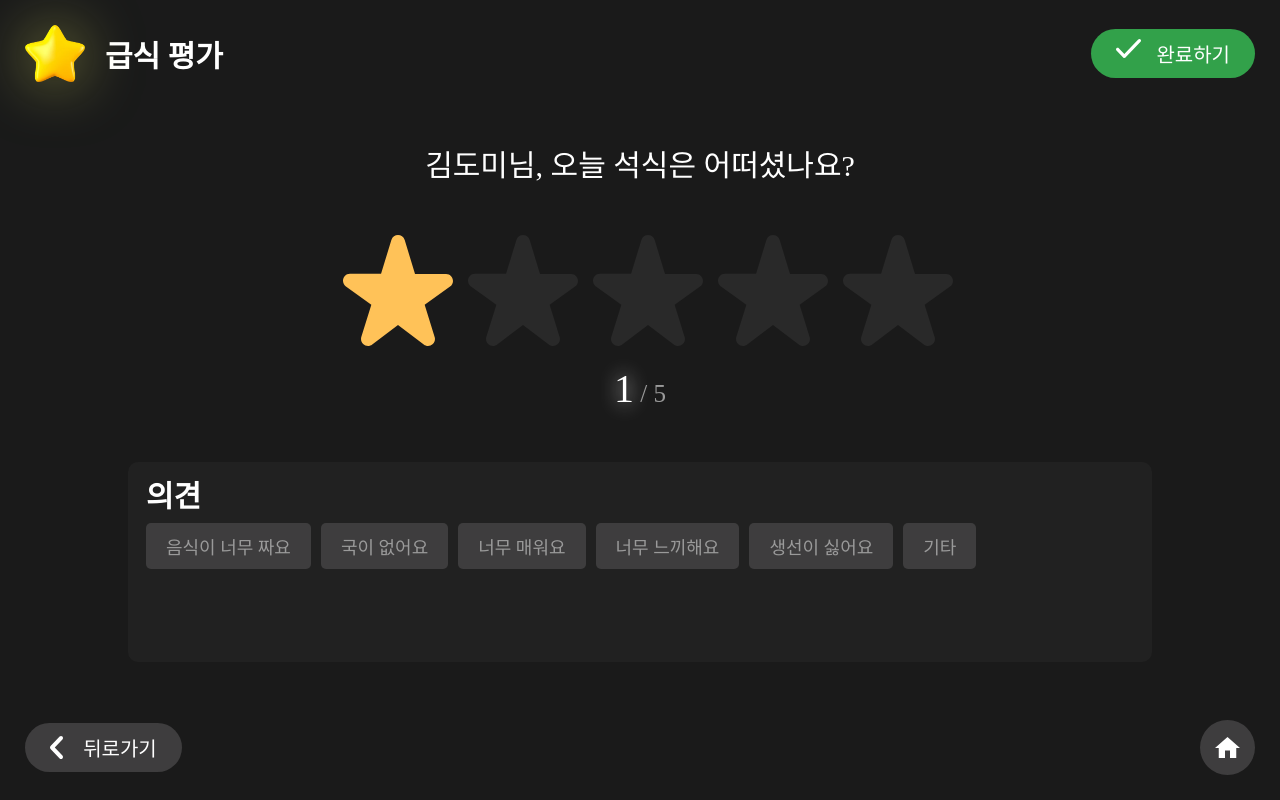
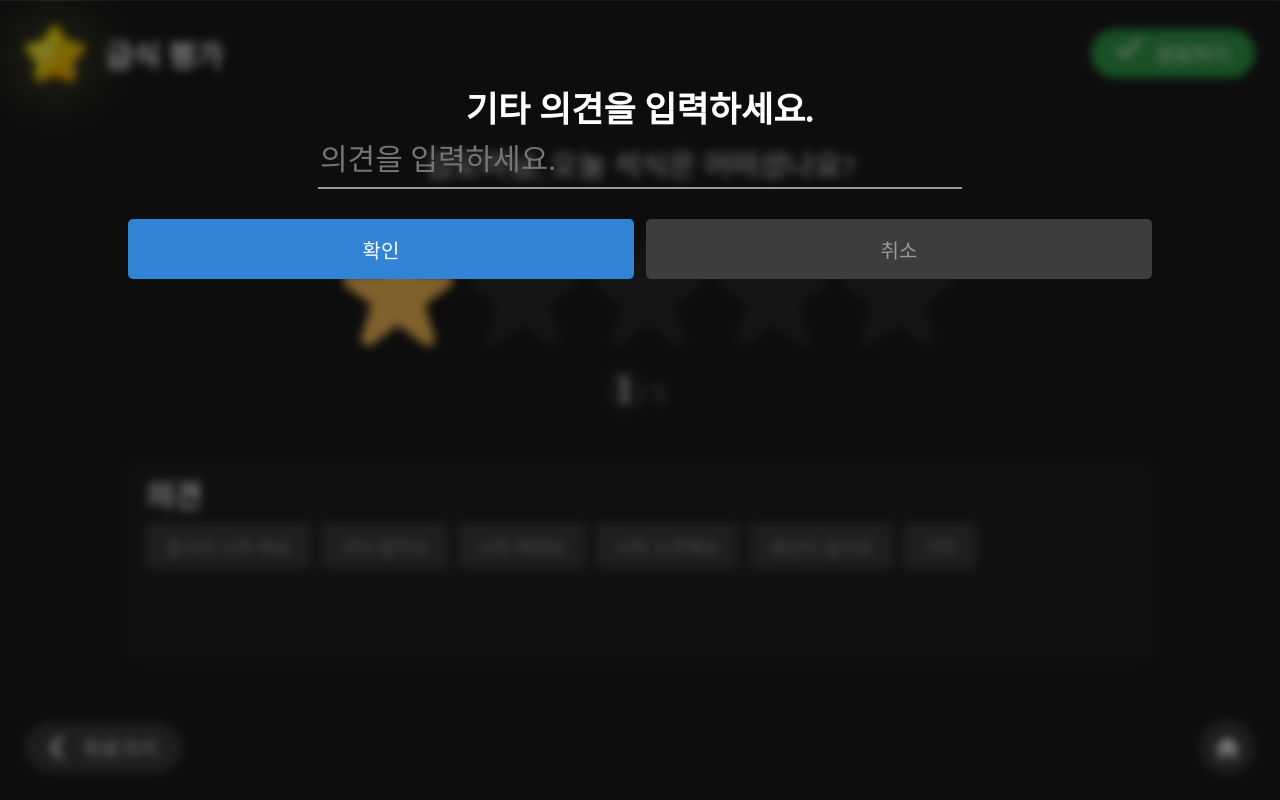
Before and after one commit to qazplm5602/domi_ggmFood, a React (Vite) app in the folder client/: page / in a window 1280 px wide. Both pictures are taken after a click on the button "기타". Built offline with nearby package versions, Linux system fonts and the light colour scheme.

Commit message:
client 의견 입력 기능

```diff
--- a/client/src/components/Content/Rating/Box.tsx
+++ b/client/src/components/Content/Rating/Box.tsx
@@ -1,8 +1,27 @@
 import style from '@styles/content/rating.module.scss';
 import ContentInputInteraction from './InputInteraction';
 import { motion } from 'framer-motion';
+import { useEffect, useRef } from 'react';
 
-export default function ContentRatingInputBox() {
+type Props = {
+    onClose?: () => void
+}
+
+export default function ContentRatingInputBox({ onClose }: Props) {
+    const inputRef = useRef<HTMLInputElement>(null);
+
+    const handleClose = function() {
+        if (onClose)
+            onClose();
+    }
+    const handleSubmit = function() {
+        handleClose();
+    }
+
+    useEffect(() => {
+        inputRef.current?.focus();
+    }, []);
+
     return <motion.div
             className={style.box}
             initial={{ scale: 0.95 }}
@@ -12,7 +31,7 @@ export default function ContentRatingInputBox() {
         >
         <h1>기타 의견을 입력하세요.</h1>
 
-        <input type="text" placeholder="의견을 입력하세요." />
-        <ContentInputInteraction />
+        <input type="text" placeholder="의견을 입력하세요." ref={inputRef} />
+        <ContentInputInteraction onSubmit={handleSubmit} onClose={handleClose} />
     </motion.div>;
 }
--- a/client/src/components/Content/Rating/Input.tsx
+++ b/client/src/components/Content/Rating/Input.tsx
@@ -3,10 +3,11 @@ import ContentRatingInputBox from './Box';
 import { AnimatePresence, motion } from 'framer-motion';
 
 type Props = {
-    show: boolean
+    show: boolean,
+    onClose?: () => void
 }
 
-export default function ContentRatingInput({ show }: Props) {
+export default function ContentRatingInput({ show, onClose }: Props) {
     return <AnimatePresence>
         {show && <motion.div
                     className={style.inputScreen}
@@ -15,7 +16,7 @@ export default function ContentRatingInput({ show }: Props) {
                     exit={{ opacity: 0 }}
                     transition={{ duration: 0.2 }}
                 >
-            <ContentRatingInputBox />
+            <ContentRatingInputBox onClose={onClose} />
         </motion.div>}
     </AnimatePresence>;
 }
--- a/client/src/components/Content/Rating/InputInteraction.tsx
+++ b/client/src/components/Content/Rating/InputInteraction.tsx
@@ -1,8 +1,13 @@
 import style from '@styles/content/rating.module.scss';
 
-export default function ContentInputInteraction() {
+type Props = {
+    onSubmit?: () => void,
+    onClose?: () => void
+}
+
+export default function ContentInputInteraction({ onSubmit, onClose }: Props) {
     return <section className={style.interaction}>
-        <button className={style.ok}>확인</button>
-        <button>취소</button>
+        <button className={style.ok} onClick={onSubmit}>확인</button>
+        <button onClick={onClose}>취소</button>
     </section>;
 }
--- a/client/src/components/Content/Rating/Rating.tsx
+++ b/client/src/components/Content/Rating/Rating.tsx
@@ -2,13 +2,22 @@ import Opinion from '@components/Opinion/Opinion';
 import Star from '@components/Star/Star';
 import style from '@styles/content/rating.module.scss';
 import ContentRatingInput from './Input';
+import { useState } from 'react';
 
 export default function ContentRating() {
+    const [ inputShow, setInputShow ] = useState(false);
+    const handleOpenInput = function() {
+        setInputShow(true);
+    }
+    const handleCloseInput = function() {
+        setInputShow(false);
+    }
+
     return <section className={style.screen}>
         <h2 className={style.headTitle}>김도미님, 오늘 석식은 어떠셨나요?</h2>
         <Star />
-        <Opinion className={style.opinion} />
+        <Opinion className={style.opinion} onOpenInput={handleOpenInput}  />
 
-        <ContentRatingInput show={false} />
+        <ContentRatingInput show={inputShow} onClose={handleCloseInput} />
     </section>;
 }
--- a/client/src/components/Opinion/Opinion.tsx
+++ b/client/src/components/Opinion/Opinion.tsx
@@ -2,7 +2,8 @@ import style from '@styles/opinion/style.module.scss';
 import OpinionButtonDefault from './ButtonDefault';
 
 type Props = {
-    className?: string
+    className?: string,
+    onOpenInput?: () => void
 }
 
 const defaultOpinions = [
@@ -13,13 +14,13 @@ const defaultOpinions = [
     "생선이 싫어요"
 ];
 
-export default function Opinion({ className }: Props) {
+export default function Opinion({ className, onOpenInput }: Props) {
     return <div className={`${style.box} ${className || ''}`}>
         <h3>의견</h3>
 
         <section className={style.list}>
             {defaultOpinions.map(v => <OpinionButtonDefault key={`default-${v}`} content={v} />)}
-            <button>기타</button>
+            <button onClick={onOpenInput}>기타</button>
         </section>
     </div>
 }
```
